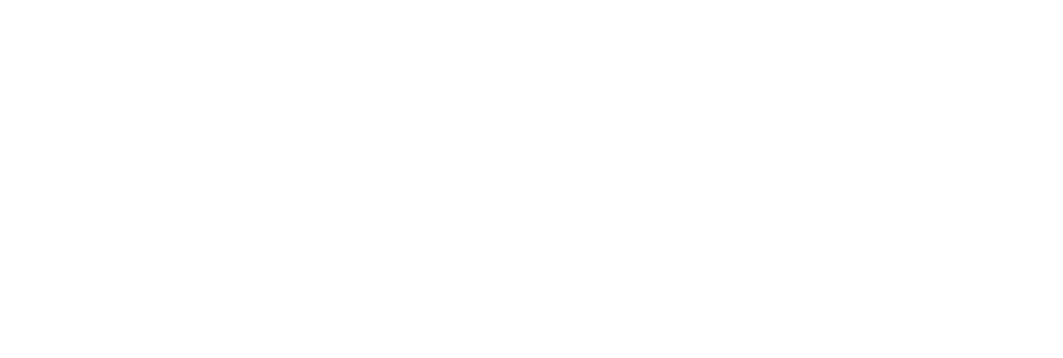
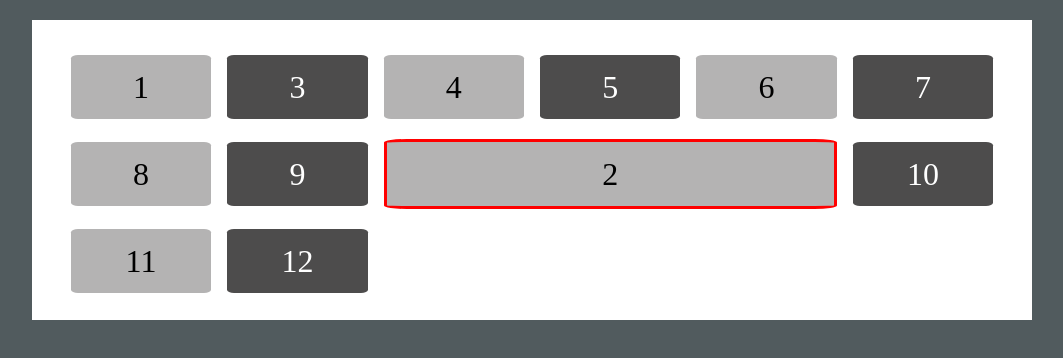
Before and after one commit to D0v1l3/task-grid, a plain HTML site: page index.html in a window 1280 px wide. Shown: the whole page, without its empty margins (108-1171 px from the left). Drawn offline with Linux system fonts and the light colour scheme.

Commit message:
new code

```diff
--- a/index.html
+++ b/index.html
@@ -4,7 +4,21 @@
     <meta charset="UTF-8" />
     <meta http-equiv="X-UA-Compatible" content="IE=edge" />
     <meta name="viewport" content="width=device-width, initial-scale=1.0" />
+    <link rel="stylesheet" href="style.css" />
     <title>Document</title>
   </head>
-  <body></body>
+  <body class="container">
+    <div class="el-1 cell">1</div>
+    <div class="el-2 cell">3</div>
+    <div class="el-3 cell">4</div>
+    <div class="el-4 cell">5</div>
+    <div class="el-5 cell">6</div>
+    <div class="el-6 cell">7</div>
+    <div class="el-7 cell">8</div>
+    <div class="el-8 cell">9</div>
+    <div class="el-9 cell">2</div>
+    <div class="el-10 cell">10</div>
+    <div class="el-11 cell">11</div>
+    <div class="el-12 cell">12</div>
+  </body>
 </html>
--- a/style.css
+++ b/style.css
@@ -0,0 +1,44 @@
+* {
+  box-sizing: border-box;
+  background-color: rgb(81, 91, 94);
+}
+
+.container {
+  max-width: 1000px;
+  height: 300px;
+  margin: 20px auto;
+  border: none;
+  display: grid;
+  background-color: rgb(255, 255, 255);
+  grid-template-columns: repeat(6, 15%);
+  grid-template-rows: repeat(3, 30%);
+  grid-gap: 1em 1em;
+  justify-items: stretch;
+  align-items: center;
+  justify-content: center;
+  padding: 2em;
+}
+
+.cell {
+  line-height: 2em;
+  background-color: rgb(77, 76, 76);
+  text-align: center;
+  font-size: 2em;
+  border-radius: 5%;
+  color: white;
+}
+
+.el-1,
+.el-3,
+.el-5,
+.el-7,
+.el-9,
+.el-11 {
+  background-color: rgb(180, 179, 179);
+  color: black;
+}
+
+.el-9 {
+  grid-column: span 3;
+  border: solid 3px red;
+}
```
